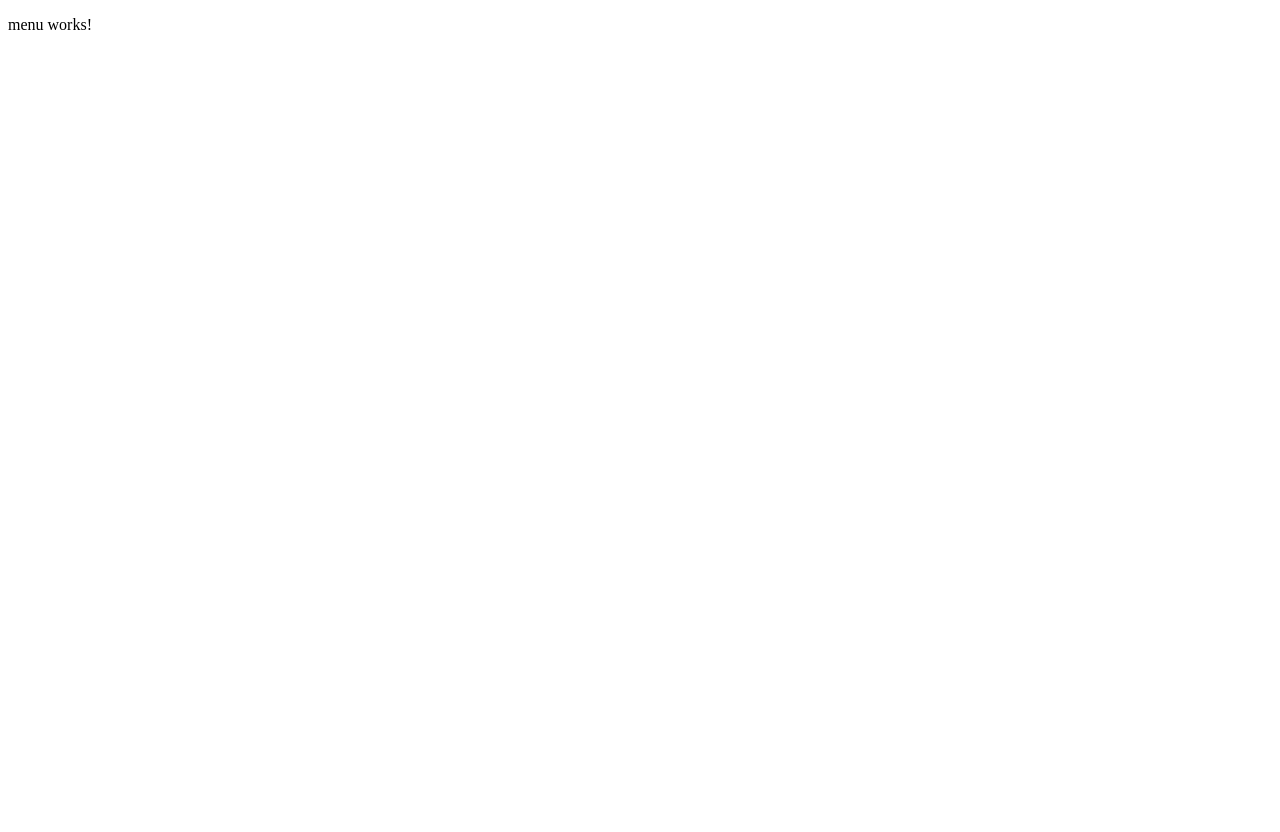
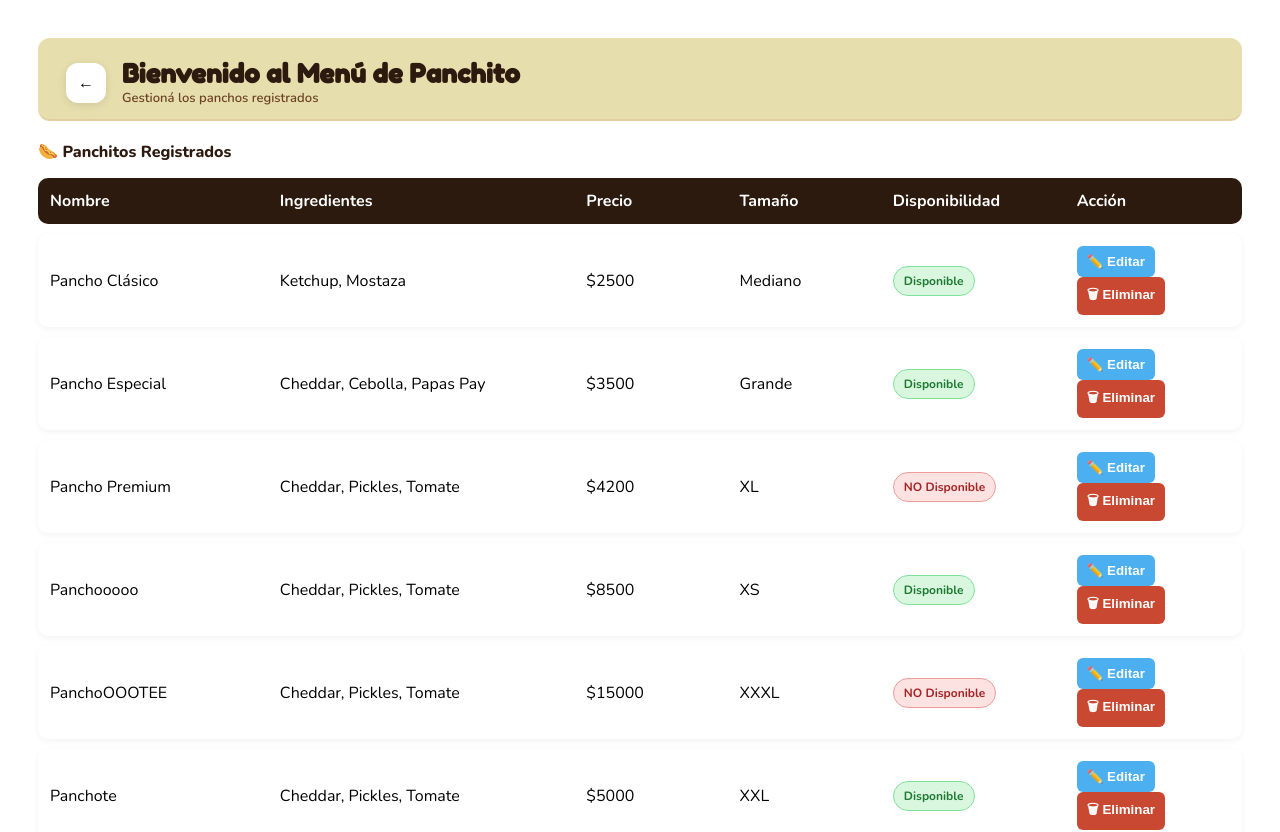
Before and after one commit to susana2329/Panchito, an Angular app: page /menu in a window 1280 px wide. Shown: the top 832 px of the page. Before the commit the page ends 800 px from the top, so only its background shows below. Built offline with nearby package versions, Linux system fonts and the light colour scheme.

Commit message:
menu de panchitos

```diff
--- a/angular.json
+++ b/angular.json
@@ -2,7 +2,8 @@
   "$schema": "./node_modules/@angular/cli/lib/config/schema.json",
   "version": 1,
   "cli": {
-    "packageManager": "npm"
+    "packageManager": "npm",
+    "analytics": false
   },
   "newProjectRoot": "projects",
   "projects": {
--- a/src/app/pages/menu/menu.css
+++ b/src/app/pages/menu/menu.css
@@ -0,0 +1,143 @@
+@import url('https://fonts.googleapis.com/css2?family=Fredoka+One&family=Nunito:wght@400;600;700;800&display=swap');
+
+* {
+    box-sizing: border-box;
+    margin: 0;
+    padding: 0;
+}
+
+.page {
+    min-height: 100vh;
+    background: #fff;
+    padding: 30px;
+    font-family: 'Nunito', sans-serif;
+}
+
+/* HEADER estilo compañera */
+.header {
+    display: flex;
+    align-items: center;
+    gap: 16px;
+    padding: 20px 28px 12px;
+    background: #E7DEAD;
+    border-bottom: 2px solid rgba(201,72,49,0.1);
+    border-radius: 12px;
+    margin-bottom: 20px;
+}
+
+.titulo {
+    font-family: 'Fredoka One', cursive;
+    font-size: 26px;
+    color: #2d1a0e;
+}
+
+.subtitulo {
+    font-size: 13px;
+    color: #6b4226;
+    font-weight: 600;
+}
+
+/* botón volver estilo compañera */
+.btn-back {
+    width: 40px;
+    height: 40px;
+    border: none;
+    border-radius: 12px;
+    background: #fff;
+    box-shadow: 0 2px 8px rgba(0,0,0,0.10);
+    cursor: pointer;
+    font-size: 16px;
+    transition: transform 0.15s;
+}
+
+.btn-back:hover {
+    transform: translateX(-3px);
+}
+
+/* panel */
+.menu {
+    margin-bottom: 15px;
+}
+
+.panel-titulo {
+    font-size: 16px;
+    font-weight: 800;
+    color: #2d1a0e;
+}
+
+/* tabla */
+.fila-encabezado,
+.fila {
+    display: grid;
+    grid-template-columns: 1.5fr 2fr 1fr 1fr 1.2fr 1fr;
+    padding: 12px;
+    border-radius: 10px;
+}
+
+.fila-encabezado {
+    background: #2d1a0e;
+    color: white;
+    font-weight: 700;
+}
+
+.fila {
+    background: white;
+    margin-top: 10px;
+    box-shadow: 0 2px 6px rgba(0,0,0,0.05);
+    align-items: center;
+    transition: 0.2s;
+}
+
+.fila:hover {
+    transform: scale(1.01);
+    box-shadow: 0 4px 12px rgba(0,0,0,0.1);
+}
+
+/* botones */
+.btn-editar {
+    background: #4cafef;
+    color: white;
+    border: none;
+    padding: 8px 10px;
+    border-radius: 6px;
+    cursor: pointer;
+    font-weight: 600;
+}
+
+.btn-editar:hover {
+    background: #349fe0;
+}
+
+.btn-eliminar {
+    background: #C94831;
+    color: white;
+    border: none;
+    padding: 8px 10px;
+    border-radius: 6px;
+    cursor: pointer;
+    font-weight: 600;
+}
+
+.btn-eliminar:hover {
+    opacity: 0.85;
+}
+
+.estado {
+    padding: 6px 10px;
+    border-radius: 20px;
+    font-size: 12px;
+    font-weight: 700;
+    display: inline-block;
+}
+
+.estado.disponible {
+    background: #d9f7df;
+    color: #1e7a33;
+    border: 1px solid #7ee29a;
+}
+
+.estado.no-disponible {
+    background: #fde2e2;
+    color: #a32626;
+    border: 1px solid #f29b9b;
+}
--- a/src/app/pages/menu/menu.html
+++ b/src/app/pages/menu/menu.html
@@ -1 +1,45 @@
-<p>menu works!</p>
+<div class="page">
+    <div class="header">
+        <button class="btn-back" routerLink="/">←</button>
+        <div>
+            <h1 class="titulo">Bienvenido al Menú de Panchito</h1>
+            <p class="subtitulo">Gestioná los panchos registrados</p>
+        </div>
+    </div>
+
+    <div class="contenido">
+        <div class="menu">
+            <h2 class="panel-titulo">🌭 Panchitos Registrados </h2>
+        </div>
+    </div>
+
+    <div class="lista-panchos">
+
+        <div class="fila-encabezado">
+            <div>Nombre</div>
+            <div>Ingredientes</div>
+            <div>Precio</div>
+            <div>Tamaño</div>
+            <div>Disponibilidad</div>
+            <div>Acción</div>
+        </div>
+
+        <div *ngFor="let pancho of panchos" class="fila">
+            <div>{{ pancho.nombre }}</div>
+            <div>{{ pancho.ingredientes }}</div>
+            <div>${{ pancho.precio }}</div>
+            <div>{{ pancho.tamanio }}</div>
+            <div>
+                <span class="estado" [class.disponible]="pancho.disponible" [class.no-disponible]="!pancho.disponible">
+                    {{ obtenerEstado(pancho.disponible) }}
+                </span>
+            </div>
+
+            <div class="acciones">
+                <button class="btn-editar">✏️ Editar</button>
+                <button class="btn-eliminar">🗑 Eliminar</button>
+            </div>
+        </div>
+
+    </div>
+</div>
--- a/src/app/pages/menu/menu.ts
+++ b/src/app/pages/menu/menu.ts
@@ -1,11 +1,102 @@
 import { Component } from '@angular/core';
+import { CommonModule } from '@angular/common';
+import { RouterModule } from '@angular/router';
+import { FormsModule } from '@angular/forms';
+
+interface Pancho {
+  id: number;
+  nombre: string;
+  ingredientes: string;
+  precio: number;
+  tamanio: string;
+  disponible: boolean;
+}
 
 @Component({
   selector: 'app-menu',
-  imports: [],
+  imports: [CommonModule, RouterModule, FormsModule],
   templateUrl: './menu.html',
   styleUrl: './menu.css',
 })
-export class MenuComponent  {
+export class MenuComponent {
 
+  panchos: Pancho[] = [
+    {
+      id: 1,
+      nombre: 'Pancho Clásico',
+      ingredientes: 'Ketchup, Mostaza',
+      precio: 2500,
+      tamanio: 'Mediano',
+      disponible: true
+    },
+    {
+      id: 2,
+      nombre: 'Pancho Especial',
+      ingredientes: 'Cheddar, Cebolla, Papas Pay',
+      precio: 3500,
+      tamanio: 'Grande',
+      disponible: true
+    },
+    {
+      id: 3,
+      nombre: 'Pancho Premium',
+      ingredientes: 'Cheddar, Pickles, Tomate',
+      precio: 4200,
+      tamanio: 'XL',
+      disponible: false
+    }
+    ,
+    {
+      id: 4,
+      nombre: 'Panchooooo',
+      ingredientes: 'Cheddar, Pickles, Tomate',
+      precio: 8500,
+      tamanio: 'XS',
+      disponible: true
+    },
+    {
+      id: 5,
+      nombre: 'PanchoOOOTEE',
+      ingredientes: 'Cheddar, Pickles, Tomate',
+      precio: 15000,
+      tamanio: 'XXXL',
+      disponible: false
+    },
+    {
+      id: 6,
+      nombre: 'Panchote',
+      ingredientes: 'Cheddar, Pickles, Tomate',
+      precio: 5000,
+      tamanio: 'XXL',
+      disponible: true
+    },
+    {
+      id: 7,
+      nombre: 'PanchoRizo',
+      ingredientes: 'Cheddar, Pickles, Tomate',
+      precio: 10000,
+      tamanio: 'M',
+      disponible: false
+    }
+  ];
+
+  editarPancho(pancho: Pancho) {
+    console.log('Editar Pancho:', pancho);
+    alert(`Editar: ${pancho.nombre}`);
+  }
+
+  eliminarPancho(id: number) {
+
+    const confirmar = confirm('¿Estás seguro de que querés ELIMINAR este PANCHO?');
+
+    if (!confirmar) return;
+
+    this.panchos = this.panchos.filter(p => p.id !== id);
+
+    console.log('Panchito ELIMINADO', id);
+  }
+
+  obtenerEstado(disponible: boolean): string {
+    return disponible ? 'Disponible' : 'NO Disponible';
+  }
 }
```
